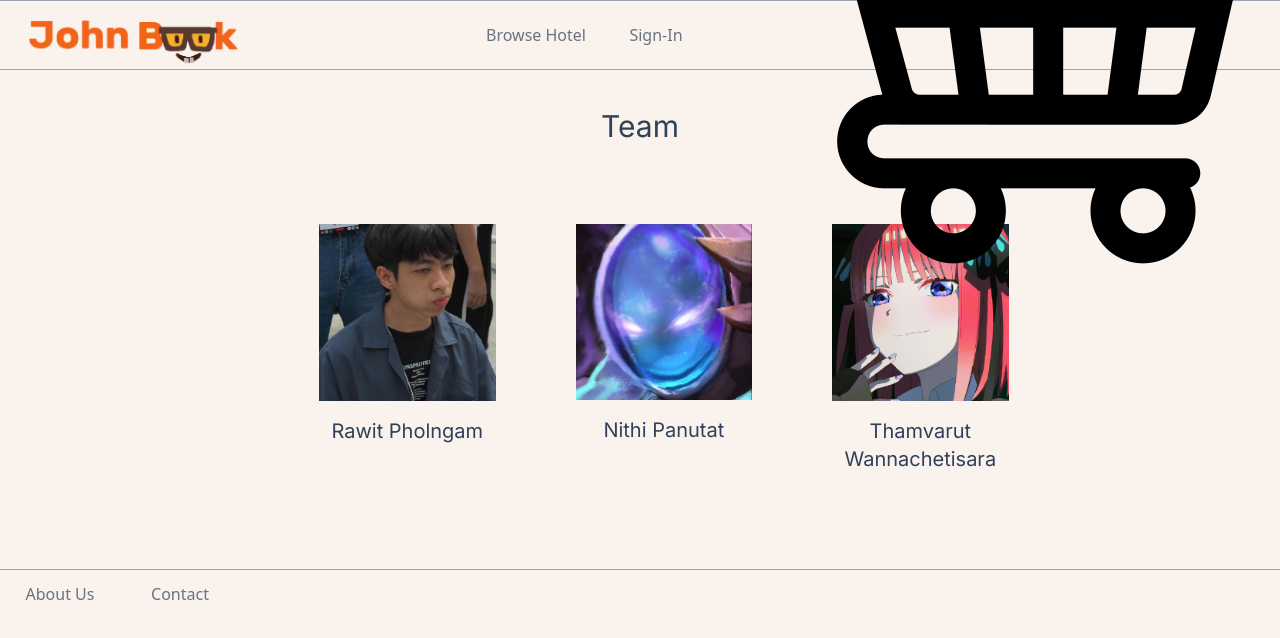
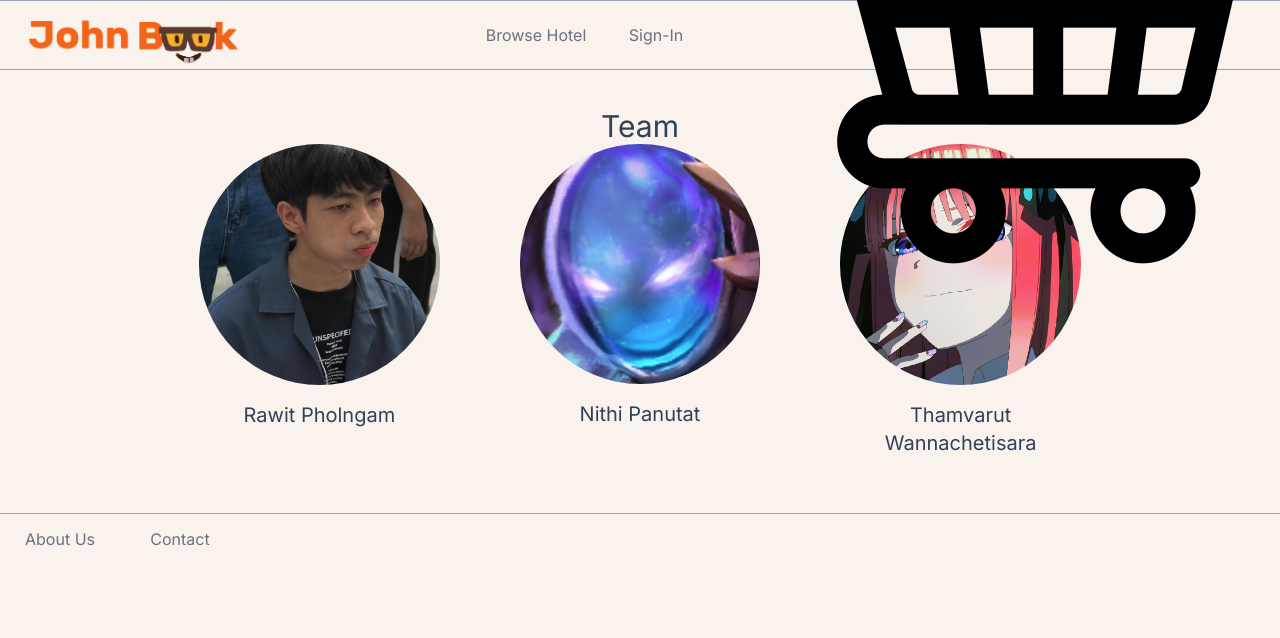
Before and after one commit to 2110503TACEDT66/cedt-se-project-namielle, a Next.js app in the folder frontend/: page /contact in a window 1280 px wide. Shown: the top 638 px of the page. Built offline with nearby package versions, Linux system fonts and the light colour scheme; no server answers.

Commit message:
fix: contact page & import font Inter

```diff
--- a/frontend/src/app/contact/page.tsx
+++ b/frontend/src/app/contact/page.tsx
@@ -4,17 +4,19 @@ export default function contact() {
     return (
         <main className="text-center m-[3%] item-center justify-center">
             <div className="text-bold text-3xl">Team</div>
-            <div className="m-20 ml-[20%] flex flex-row wrap space-around ">
-                <div className="mx-10 w-1/5">
-                    <Image src={'/img/yurill.jpg'} alt="rawit" width={400} height={400} className="" />
+
+            {/* To the next guy who wants to edit this: USE GRID*/}
+            <div className="flex flex-row justify-center wrap space-around">
+                <div className="flex flex-col mx-10 w-1/5 items-center">
+                    <Image src={'/img/yurill.jpg'} alt="rawit" width={400} height={400} className="rounded-full" />
                     <div className="my-4 text-xl">Rawit Pholngam</div>
                 </div>
-                <div className="mx-10 w-1/5">
-                    <Image src={'/img/useless.png'} alt="rawit" width={400} height={400} className="" />
+                <div className="flex flex-col mx-10 w-1/5 items-center">
+                    <Image src={'/img/useless.png'} alt="nithi" width={400} height={400} className="rounded-full" />
                     <div className="my-4 text-xl">Nithi Panutat</div>
                 </div>
-                <div className="mx-10 w-1/5">
-                    <Image src={'/img/reo.png'} alt="rawit" width={400} height={400} className="" />
+                <div className="flex flex-col mx-10 w-1/5 items-center">
+                    <Image src={'/img/reo.png'} alt="thamvarut" width={400} height={400} className="rounded-full" />
                     <div className="my-4 text-xl">Thamvarut Wannachetisara</div>
                 </div>
             </div>
--- a/frontend/src/app/globals.css
+++ b/frontend/src/app/globals.css
@@ -1,6 +1,9 @@
 @tailwind base;
 @tailwind components;
 @tailwind utilities;
+
+/* Inter font */
+@import url('https://fonts.googleapis.com/css2?family=Inter:wght@100..900&display=swap');
 
 :root {
     --foreground-hex: #304159;
--- a/frontend/tailwind.config.js
+++ b/frontend/tailwind.config.js
@@ -6,12 +6,15 @@ module.exports = {
     ],
     theme: {
         extend: {
-            colors: {
+            colors: { // example: className="text-gray-slate-dark"
                 "paper": "#F9F2ED",
                 "gray-slate-dark": "#304159", // tailwind: text-slate-800
                 "orange-sweet": "#FF7E67", // tailwind: text-orange-500
             },
         },
+        fontFamily: { // example: className="font-Inter"
+            "Inter": ["Inter", "sans-serif"],
+        }
     },
     plugins: [],
 };
```
